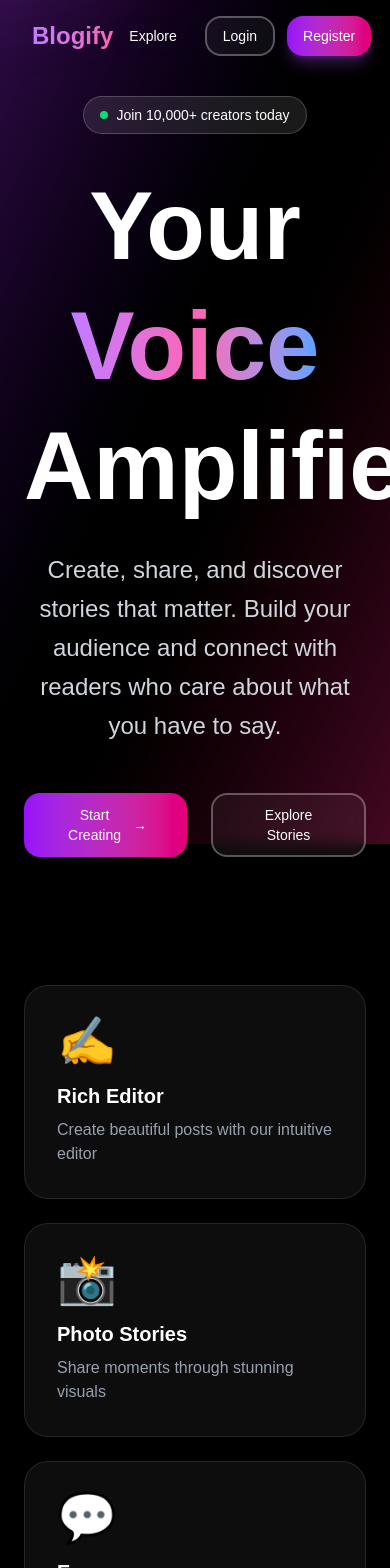
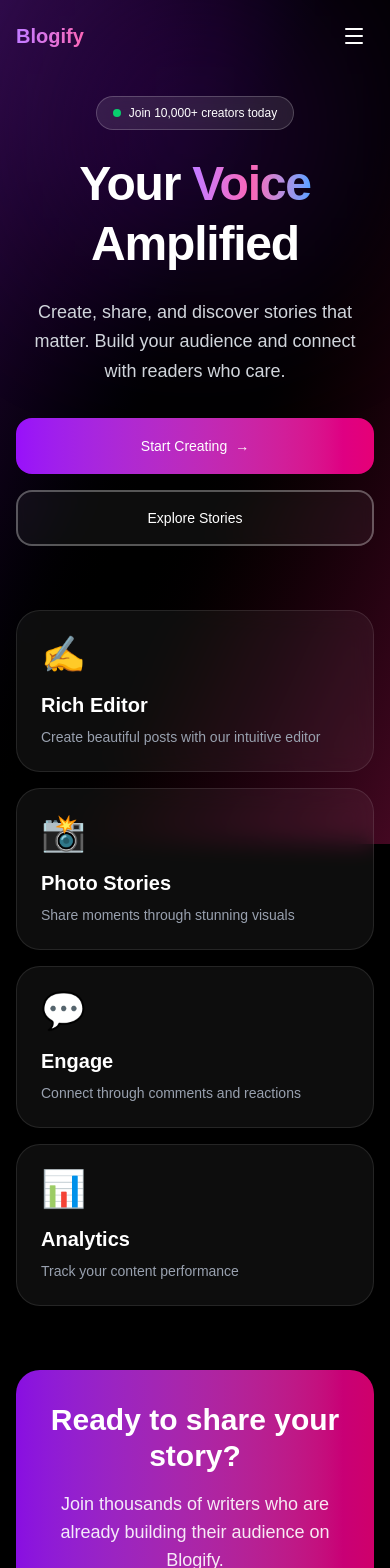
Before and after one commit to Micke491/Blog-Platform, a Next.js app: page / in a window 390 px wide. Shown: the top 1568 px of the page. Built offline with nearby package versions, Linux system fonts and the light colour scheme.

Commit message:
fixed ui for the mobile phone usage and also fixed some bugs in post

```diff
--- a/app/page.tsx
+++ b/app/page.tsx
@@ -9,6 +9,8 @@ export default function HomePage() {
   const orbRef = useRef<HTMLDivElement>(null);
 
   useEffect(() => {
+    if (window.innerWidth < 768) return;
+
     const handleMouseMove = (e: MouseEvent) => {
       if (orbRef.current) {
         orbRef.current.style.left = `${e.clientX - 192}px`;
@@ -28,51 +30,61 @@ export default function HomePage() {
   ];
 
   return (
-    <div className="min-h-screen bg-black text-white overflow-hidden">
+    <div className="min-h-screen bg-black text-white overflow-x-hidden"> {/* Prevent horizontal scroll */}
       {/* Animated gradient background */}
       <div className="fixed inset-0 bg-gradient-to-br from-purple-900 via-black to-pink-900 opacity-50"></div>
 
-      {/* Moving gradient orbs */}
+      {/* Moving gradient orbs - Hidden on mobile (hidden md:block) for performance and UI clarity */}
       <div
         ref={orbRef}
-        className="fixed w-96 h-96 rounded-full bg-gradient-to-r from-purple-500 to-pink-500 blur-3xl opacity-20 pointer-events-none"
+        className="hidden md:block fixed w-96 h-96 rounded-full bg-gradient-to-r from-purple-500 to-pink-500 blur-3xl opacity-20 pointer-events-none transition-transform duration-100 ease-out"
         style={{ left: '-50%', top: '-50%' }}
       ></div>
+
+      {/* Mobile-only static glow to replace the moving orb */}
+      <div className="md:hidden absolute top-0 left-1/2 -translate-x-1/2 w-64 h-64 bg-purple-600 blur-[100px] opacity-20 pointer-events-none"></div>
 
       <div className="relative z-10">
         <Navbar variant="default" />
 
-        <main className="max-w-7xl mx-auto px-6 pt-24 pb-32">
+        {/* Adjusted padding: smaller on mobile (px-4), larger on desktop */}
+        <main className="max-w-7xl mx-auto px-4 sm:px-6 pt-24 pb-16 md:pb-32">
+
           {/* Hero Section */}
-          <div className="text-center mb-32">
-            <div className="inline-flex items-center gap-2 mb-8 px-4 py-2 rounded-full bg-white/10 backdrop-blur-md border border-white/20">
+          <div className="text-center mb-16 md:mb-32">
+
+            {/* Badge */}
+            <div className="inline-flex items-center gap-2 mb-6 md:mb-8 px-4 py-2 rounded-full bg-white/10 backdrop-blur-md border border-white/20">
               <div className="w-2 h-2 rounded-full bg-green-400 animate-pulse"></div>
-              <span className="text-sm font-medium">Join 10,000+ creators today</span>
+              <span className="text-xs md:text-sm font-medium">Join 10,000+ creators today</span>
             </div>
 
-            <h1 className="text-8xl font-black mb-6 leading-tight">
+            {/* H1: Responsive text size (text-5xl -> text-8xl) */}
+            <h1 className="text-5xl sm:text-6xl md:text-8xl font-black mb-6 leading-tight tracking-tight">
               <span className="inline-block hover:scale-110 transition-transform cursor-default">Your</span>{" "}
               <span className="bg-gradient-to-r from-purple-400 via-pink-400 to-blue-400 bg-clip-text text-transparent inline-block hover:scale-110 transition-transform cursor-default">Voice</span>
-              <br/>
-              <span className="inline-block hover:scale-110 transition-transform cursor-default">Amplified</span>
+              <br className="hidden md:block" /> {/* Break line differently on mobile vs desktop */}
+              <span className="inline-block hover:scale-110 transition-transform cursor-default"> Amplified</span>
             </h1>
 
-            <p className="text-2xl text-gray-300 max-w-3xl mx-auto mb-12 leading-relaxed">
-              Create, share, and discover stories that matter. Build your audience and connect with readers who care about what you have to say.
+            {/* Paragraph: Responsive text size and width */}
+            <p className="text-lg md:text-2xl text-gray-300 max-w-3xl mx-auto mb-8 md:mb-12 leading-relaxed px-2">
+              Create, share, and discover stories that matter. Build your audience and connect with readers who care.
             </p>
 
-            <div className="flex justify-center gap-6 mb-16">
-              <Link href="/register">
-                <Button size="lg" className="text-lg h-16 px-10 group relative overflow-hidden cursor-pointer">
-                  <span className="relative z-10 flex items-center gap-2">
+            {/* Buttons: Stack vertically on mobile (flex-col), row on desktop */}
+            <div className="flex flex-col sm:flex-row justify-center gap-4 sm:gap-6 mb-16">
+              <Link href="/register" className="w-full sm:w-auto">
+                <Button size="lg" className="w-full sm:w-auto text-lg h-14 md:h-16 px-10 group relative overflow-hidden cursor-pointer">
+                  <span className="relative z-10 flex items-center justify-center gap-2">
                     Start Creating
                     <span className="group-hover:translate-x-2 transition-transform">→</span>
                   </span>
                   <div className="absolute inset-0 bg-gradient-to-r from-pink-600 to-purple-600 opacity-0 group-hover:opacity-100 transition-opacity"></div>
                 </Button>
               </Link>
-              <Link href="/explore">
-                <Button size="lg" variant="outline" className="text-lg h-16 px-10 bg-white/5 backdrop-blur-sm border-white/30 hover:bg-white hover:text-black cursor-pointer">
+              <Link href="/explore" className="w-full sm:w-auto">
+                <Button size="lg" variant="outline" className="w-full sm:w-auto text-lg h-14 md:h-16 px-10 bg-white/5 backdrop-blur-sm border-white/30 hover:bg-white hover:text-black cursor-pointer">
                   Explore Stories
                 </Button>
               </Link>
@@ -80,17 +92,18 @@ export default function HomePage() {
           </div>
 
           {/* Features Grid */}
-          <div className="grid grid-cols-1 md:grid-cols-2 lg:grid-cols-4 gap-6 mb-32">
+          {/* Adjusted margins and gaps for mobile */}
+          <div className="grid grid-cols-1 sm:grid-cols-2 lg:grid-cols-4 gap-4 md:gap-6 mb-16 md:mb-32">
             {features.map((feature, i) => (
               <div
                 key={i}
-                className="group p-8 rounded-3xl bg-white/5 backdrop-blur-md border border-white/10 hover:border-white/30 hover:bg-white/10 transition-all duration-300 cursor-pointer hover:-translate-y-2"
+                className="group p-6 md:p-8 rounded-3xl bg-white/5 backdrop-blur-md border border-white/10 hover:border-white/30 hover:bg-white/10 transition-all duration-300 cursor-pointer active:scale-95 md:active:scale-100 hover:-translate-y-1 md:hover:-translate-y-2"
               >
-                <div className="text-5xl mb-4 group-hover:scale-110 transition-transform">
+                <div className="text-4xl md:text-5xl mb-4 group-hover:scale-110 transition-transform">
                   {feature.icon}
                 </div>
                 <h3 className="text-xl font-bold mb-2">{feature.title}</h3>
-                <p className="text-gray-400">{feature.desc}</p>
+                <p className="text-sm md:text-base text-gray-400">{feature.desc}</p>
               </div>
             ))}
           </div>
@@ -98,13 +111,14 @@ export default function HomePage() {
           {/* CTA Section */}
           <div className="relative rounded-3xl overflow-hidden">
             <div className="absolute inset-0 bg-gradient-to-r from-purple-600 to-pink-600 opacity-90"></div>
-            <div className="relative z-10 p-16 text-center">
-              <h2 className="text-5xl font-bold mb-6">Ready to share your story?</h2>
-              <p className="text-xl text-white/90 mb-8 max-w-2xl mx-auto">
+            {/* Reduced padding for mobile (p-8 vs p-16) */}
+            <div className="relative z-10 p-8 md:p-16 text-center">
+              <h2 className="text-3xl md:text-5xl font-bold mb-4 md:mb-6">Ready to share your story?</h2>
+              <p className="text-lg md:text-xl text-white/90 mb-8 max-w-2xl mx-auto">
                 Join thousands of writers who are already building their audience on Blogify.
               </p>
-              <Link href="/register">
-                <Button size="lg" className="text-lg h-16 px-12 bg-black hover:bg-gray-900 text-white border-2 border-white/20">
+              <Link href="/register" className="block w-full sm:inline-block sm:w-auto">
+                <Button size="lg" className="w-full sm:w-auto text-lg h-14 md:h-16 px-12 bg-black hover:bg-gray-900 text-white border-2 border-white/20">
                   Get Started Free
                 </Button>
               </Link>
@@ -113,7 +127,7 @@ export default function HomePage() {
         </main>
 
         {/* Footer */}
-        <footer className="border-t border-white/10 py-12 text-center text-gray-400">
+        <footer className="border-t border-white/10 py-8 md:py-12 text-center text-gray-400 text-sm md:text-base">
             <p>© {new Date().getFullYear()} Blogify. Made with heart for creators.</p>
         </footer>
       </div>
--- a/app/post/[id]/page.tsx
+++ b/app/post/[id]/page.tsx
@@ -34,7 +34,6 @@ export default function PostPage() {
     }
     setIsAuthenticated(true);
 
-    // Get current username from API
     async function fetchUser() {
       try {
         const response = await fetch("/api/me", {
@@ -85,23 +84,36 @@ export default function PostPage() {
     loadPost();
   }, [isAuthenticated, params.id, router]);
 
+  const handleClose = () => {
+    router.push("/explore");
+  };
+
+  // Loading State
   if (!isAuthenticated || loading) {
     return (
       <div className="min-h-screen bg-gradient-to-br from-gray-900 via-black to-gray-900">
         <Navbar />
         <div className="flex items-center justify-center min-h-[80vh]">
-          <div className="text-white">Loading...</div>
+          {/* Added a spinner for better UX */}
+          <div className="w-8 h-8 border-4 border-purple-500/30 border-t-purple-500 rounded-full animate-spin"></div>
         </div>
       </div>
     );
   }
 
+  // Not Found State
   if (!post) {
     return (
       <div className="min-h-screen bg-gradient-to-br from-gray-900 via-black to-gray-900">
         <Navbar />
-        <div className="flex items-center justify-center min-h-[80vh]">
-          <div className="text-white">Post not found</div>
+        <div className="flex flex-col items-center justify-center min-h-[80vh] gap-4">
+          <div className="text-white text-xl font-bold">Post not found</div>
+          <button
+            onClick={() => router.push("/explore")}
+            className="text-purple-400 hover:text-purple-300 underline"
+          >
+            Go back to Explore
+          </button>
         </div>
       </div>
     );
@@ -110,11 +122,20 @@ export default function PostPage() {
   return (
     <div className="min-h-screen bg-gradient-to-br from-gray-900 via-black to-gray-900">
       <Navbar />
+
       <PostModal
         post={post}
-        onClose={() => router.back()}
+        onClose={handleClose} // Uses the safe navigation logic
         currentUsername={currentUsername}
         currentUserId={currentUserId}
+        // If the user deletes the post while on its specific page, redirect to explore
+        onPostUpdated={(updatedPost) => {
+            if (updatedPost === null) {
+                router.push("/explore");
+            } else {
+                setPost(updatedPost);
+            }
+        }}
       />
     </div>
   );
--- a/components/navbar.tsx
+++ b/components/navbar.tsx
@@ -4,10 +4,12 @@ import { useState, useEffect } from "react"
 import Link from "next/link"
 import { useRouter } from "next/navigation"
 import { Button } from "@/components/button"
+import { Menu, X } from "lucide-react"
 
 export function Navbar({ variant = "default" }: { variant?: "default" | "auth" }) {
   const [scrolled, setScrolled] = useState(false);
   const [isAuthenticated, setIsAuthenticated] = useState(false);
+  const [mobileMenuOpen, setMobileMenuOpen] = useState(false);
   const router = useRouter();
 
   useEffect(() => {
@@ -19,10 +21,11 @@ export function Navbar({ variant = "default" }: { variant?: "default" | "auth" }
   }, []);
 
   useEffect(() => {
-    // Check if user is authenticated
     const token = typeof window !== 'undefined' ? localStorage.getItem("token") : null;
     setIsAuthenticated(!!token);
   }, []);
+
+  // Uklonio sam useEffect za overflow:hidden jer za dropdown obično želimo da korisnik može da skroluje
 
   const handleProfileClick = () => {
     const token = typeof window !== 'undefined' ? localStorage.getItem("token") : null;
@@ -31,22 +34,27 @@ export function Navbar({ variant = "default" }: { variant?: "default" | "auth" }
     } else {
       router.push("/login");
     }
+    setMobileMenuOpen(false);
   };
 
   return (
-    <nav className={`fixed top-0 left-0 right-0 z-50 flex items-center justify-between px-8 py-4 transition-all duration-300 ${
-      scrolled
+    <nav className={`fixed top-0 left-0 right-0 z-50 transition-all duration-300 ${
+      scrolled || mobileMenuOpen // Dodao sam da ostane tamna pozadina i kad je meni otvoren
         ? 'bg-black/80 backdrop-blur-lg border-b border-white/10 shadow-lg'
         : 'bg-transparent'
     }`}>
-      <Link href="/" className="text-2xl font-black group">
+      {/* Glavni kontejner za gornji deo (Logo i Dugmići) */}
+      <div className="flex items-center justify-between px-4 sm:px-8 py-4">
+        <Link href="/" className="text-xl sm:text-2xl font-black group">
           <span className="bg-gradient-to-r from-purple-400 to-pink-400 bg-clip-text text-transparent group-hover:from-pink-400 group-hover:to-purple-400 transition-all">
             Blogify
           </span>
         </Link>
 
         {variant === "default" && (
-        <div className="flex gap-3 items-center">
+          <>
+            {/* Desktop Menu */}
+            <div className="hidden md:flex gap-3 items-center">
               <Link href="/explore">
                 <Button variant="ghost" className="text-white hover:text-purple-400 cursor-pointer">
                   Explore
@@ -75,11 +83,49 @@ export function Navbar({ variant = "default" }: { variant?: "default" | "auth" }
                 </>
               )}
             </div>
+
+            {/* Mobile Menu Button */}
+            <button
+              onClick={() => setMobileMenuOpen(!mobileMenuOpen)}
+              className="md:hidden p-2 text-white hover:text-purple-400 transition-colors"
+            >
+              {mobileMenuOpen ? <X size={24} /> : <Menu size={24} />}
+            </button>
+          </>
         )}
+      </div>
 
-      {variant === "auth" && (
-        <div className="flex gap-3 items-center">
-          {/* Empty space or back button if needed */}
+      {/* Mobile Menu Dropdown Sekcija */}
+      {/* Promenjeno: Absolute positioning umesto fixed overlay */}
+      {variant === "default" && mobileMenuOpen && (
+        <div className="absolute top-full left-0 w-full bg-black/95 backdrop-blur-xl border-b border-white/10 shadow-2xl md:hidden flex flex-col p-4 gap-4 animate-in slide-in-from-top-5 fade-in duration-200">
+            <Link href="/explore" onClick={() => setMobileMenuOpen(false)} className="w-full">
+              <Button variant="ghost" className="text-white hover:text-purple-400 cursor-pointer text-lg w-full justify-start">
+                Explore
+              </Button>
+            </Link>
+
+            {isAuthenticated ? (
+              <Button
+                onClick={handleProfileClick}
+                className="shadow-lg shadow-purple-500/30 cursor-pointer text-lg w-full"
+              >
+                Profile
+              </Button>
+            ) : (
+              <div className="flex flex-col gap-3 w-full">
+                <Link href="/login" onClick={() => setMobileMenuOpen(false)} className="w-full">
+                  <Button variant="outline" className="cursor-pointer text-lg w-full">
+                    Login
+                  </Button>
+                </Link>
+                <Link href="/register" onClick={() => setMobileMenuOpen(false)} className="w-full">
+                  <Button className="shadow-lg shadow-purple-500/30 cursor-pointer text-lg w-full">
+                    Register
+                  </Button>
+                </Link>
+              </div>
+            )}
         </div>
       )}
     </nav>
```
Also changed, not shown: components/PostModal.tsx (+55 -52 lines). Lines whose indentation alone changed are shown as unchanged.
